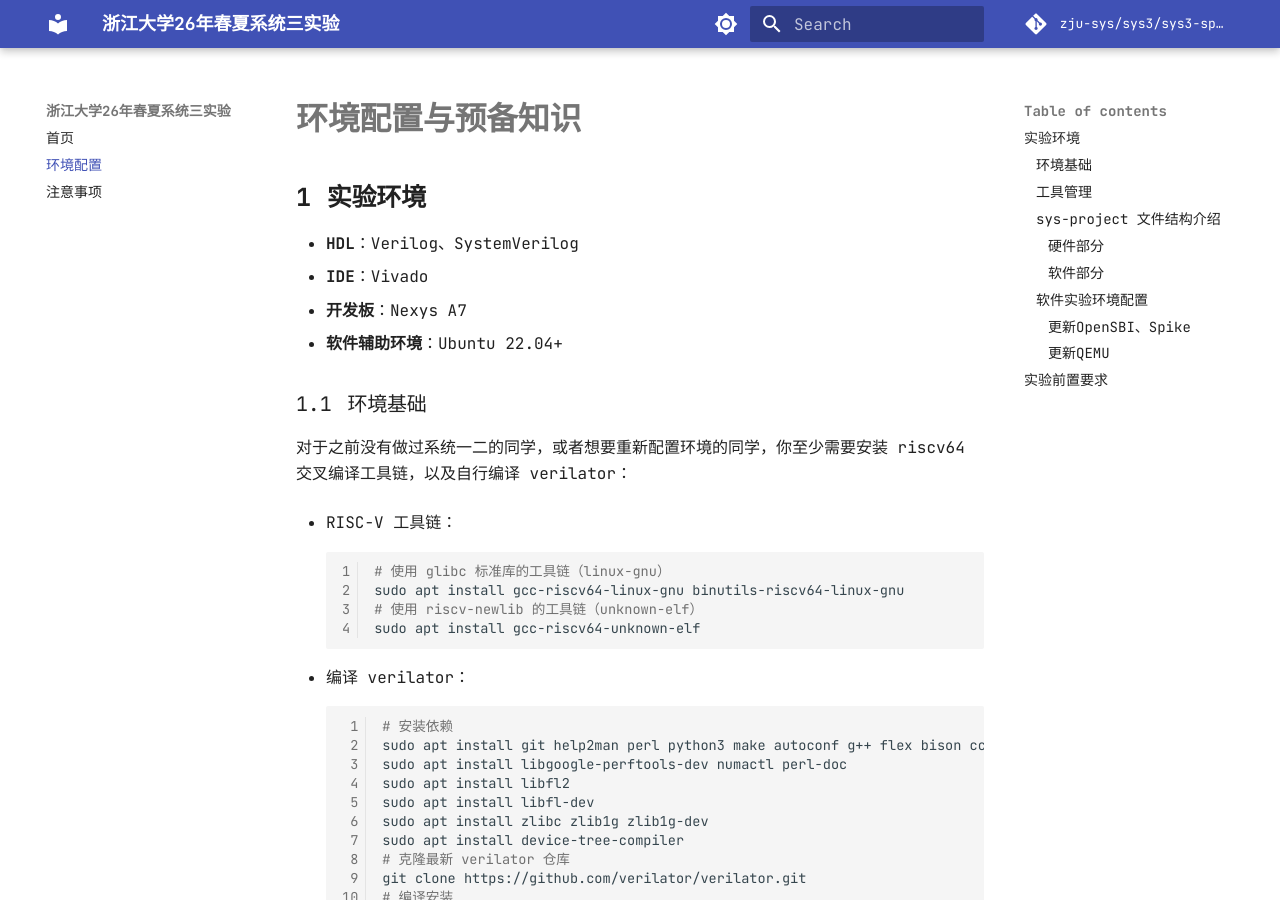
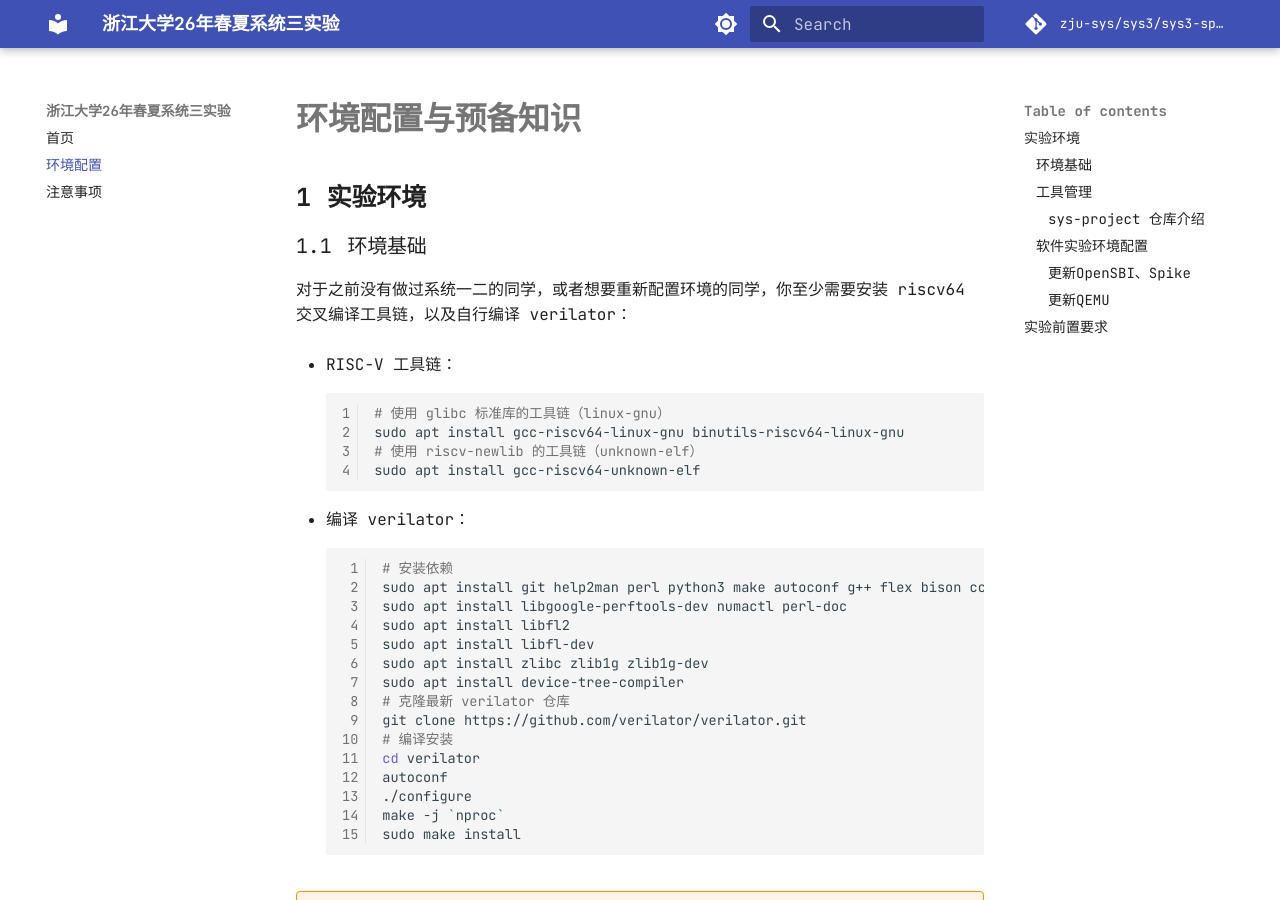
Before and after one commit to ZZC071212/computer_system, an MkDocs documentation site: the page built from docs/env.md, in a window 1280 px wide and 900 px high. Built offline with MkDocs 1.6.1 and Material for MkDocs 9.7.7, drawn with Linux system fonts in a browser that asks for light colours; some of the changed text lies outside the part shown.

Commit message:
minor changes in env.md

```diff
--- a/docs/env.md
+++ b/docs/env.md
@@ -1,11 +1,6 @@
 # 环境配置与预备知识
 
 ## 实验环境
-
-- **HDL**：Verilog、SystemVerilog
-- **IDE**：Vivado
-- **开发板**：Nexys A7
-- **软件辅助环境**：Ubuntu 22.04+
 
 ### 环境基础
 
@@ -80,11 +75,11 @@
 !!! tip
     一般情况只需要同步 sys-project 即可，其他 submodule 均是用于自行编译工具链环境的（例如给出的 x86_64 的 ip 不能在自己的机器上使用）。
 
-### sys-project 文件结构介绍
+#### sys-project 仓库介绍
 
 sys-project 用于提供我们实现好的硬件代码，并且按照代码的功能进行了分门别类：一方面同学们写的代码不会和我们提供的代码混在一起，方便同学们定位自己需要的代码，以及将注意力集中在自己编写的代码上；另一方面也防止部分同学擅自修改代码，来绕过我们的测试点。
 
-#### 硬件部分
+##### 硬件部分
 
 - general：提供给同学们的既用于仿真、也用于综合的代码
 - include：提供的一些头文件
@@ -95,7 +90,7 @@ sys-project 用于提供我们实现好的硬件代码，并且按照代码的
 - syn：仅用于综合的 v、xcd、ucf、sv 代码
 - tcl：vivado 用于综合的脚本
 
-#### 软件部分
+##### 软件部分
 
 testcode 文件夹下：
 
```
